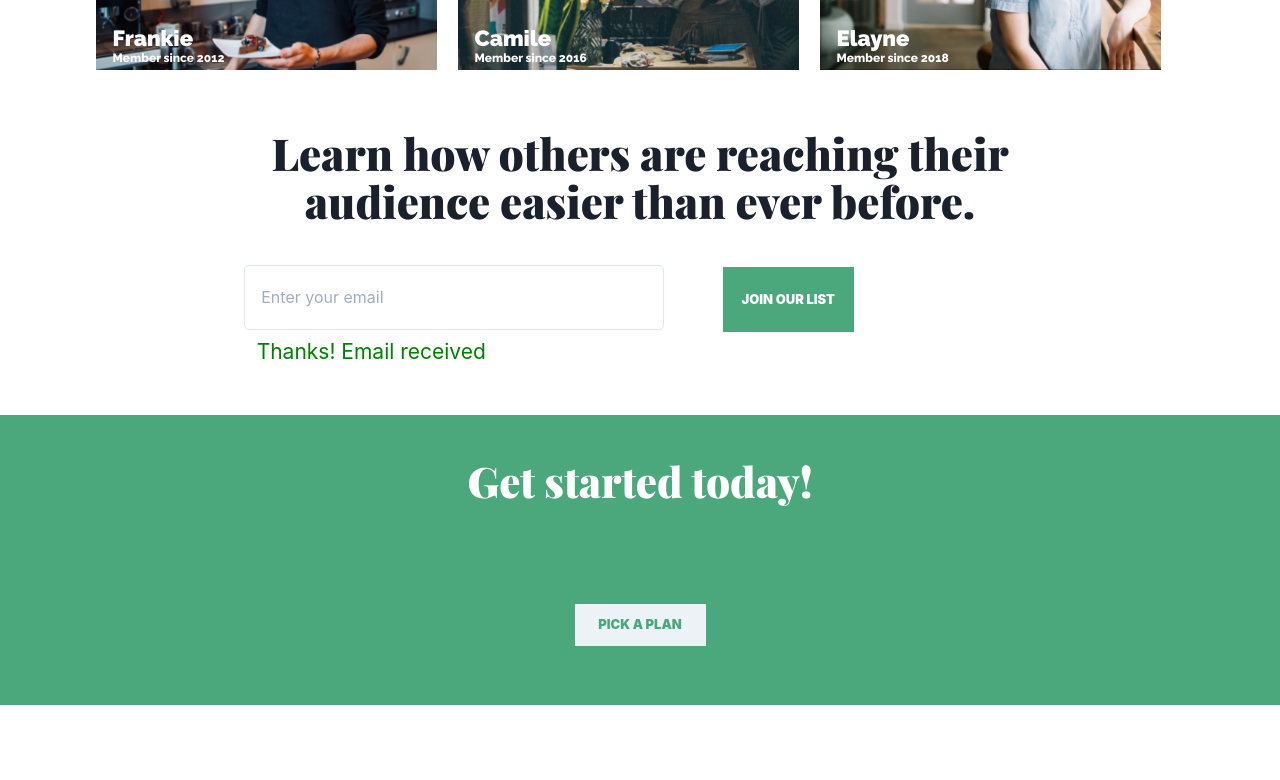
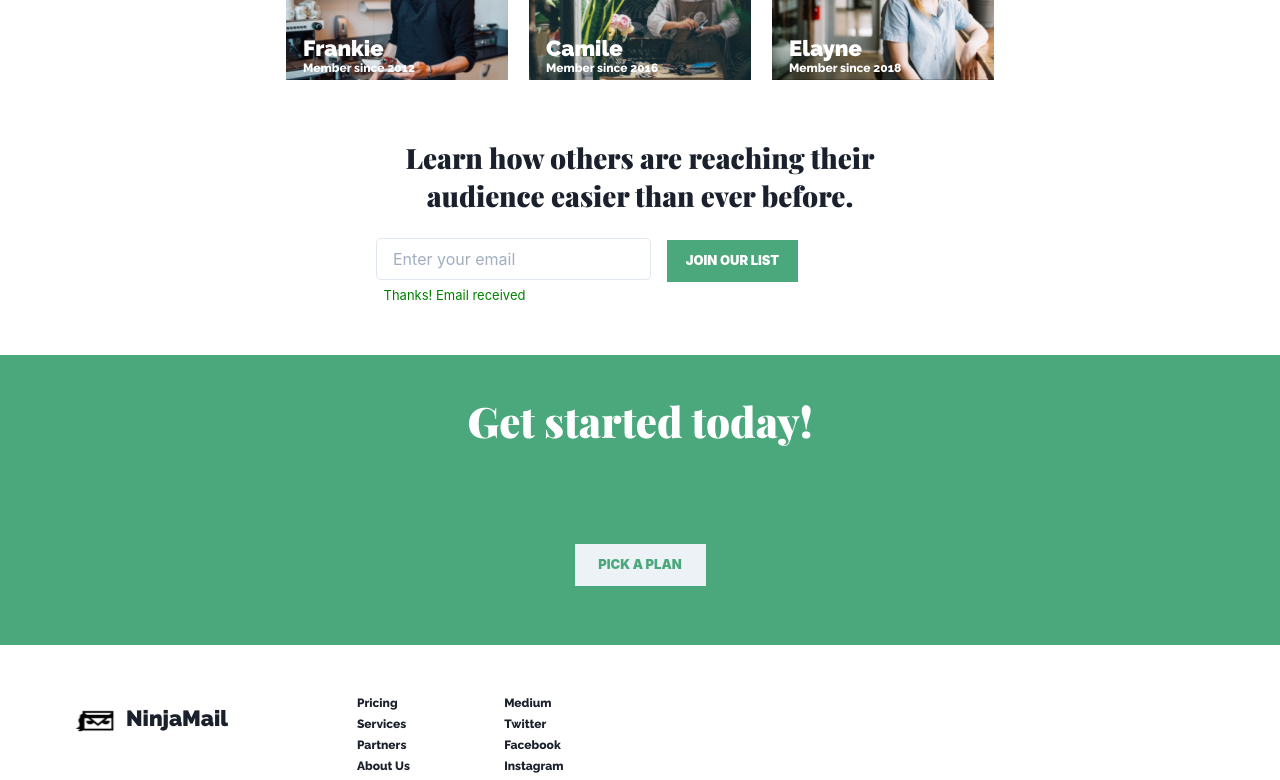
Before and after one commit to MatheusFellipi/ninjaMail, a Next.js app: page / in a window 1280 px wide. Shown: the part 980-1760 px from the top of the page. Built offline with nearby package versions, Linux system fonts and the light colour scheme.

Commit message:
Mudando o breakpoints.

```diff
--- a/src/styles/Theme/theme.ts
+++ b/src/styles/Theme/theme.ts
@@ -16,6 +16,6 @@ export const theme = extendTheme({
   breakpoints: {
     sm: '320px',
     md: '768px',
-    xl: '1200px',
+    lg: '1450px',
   },
 })
```
